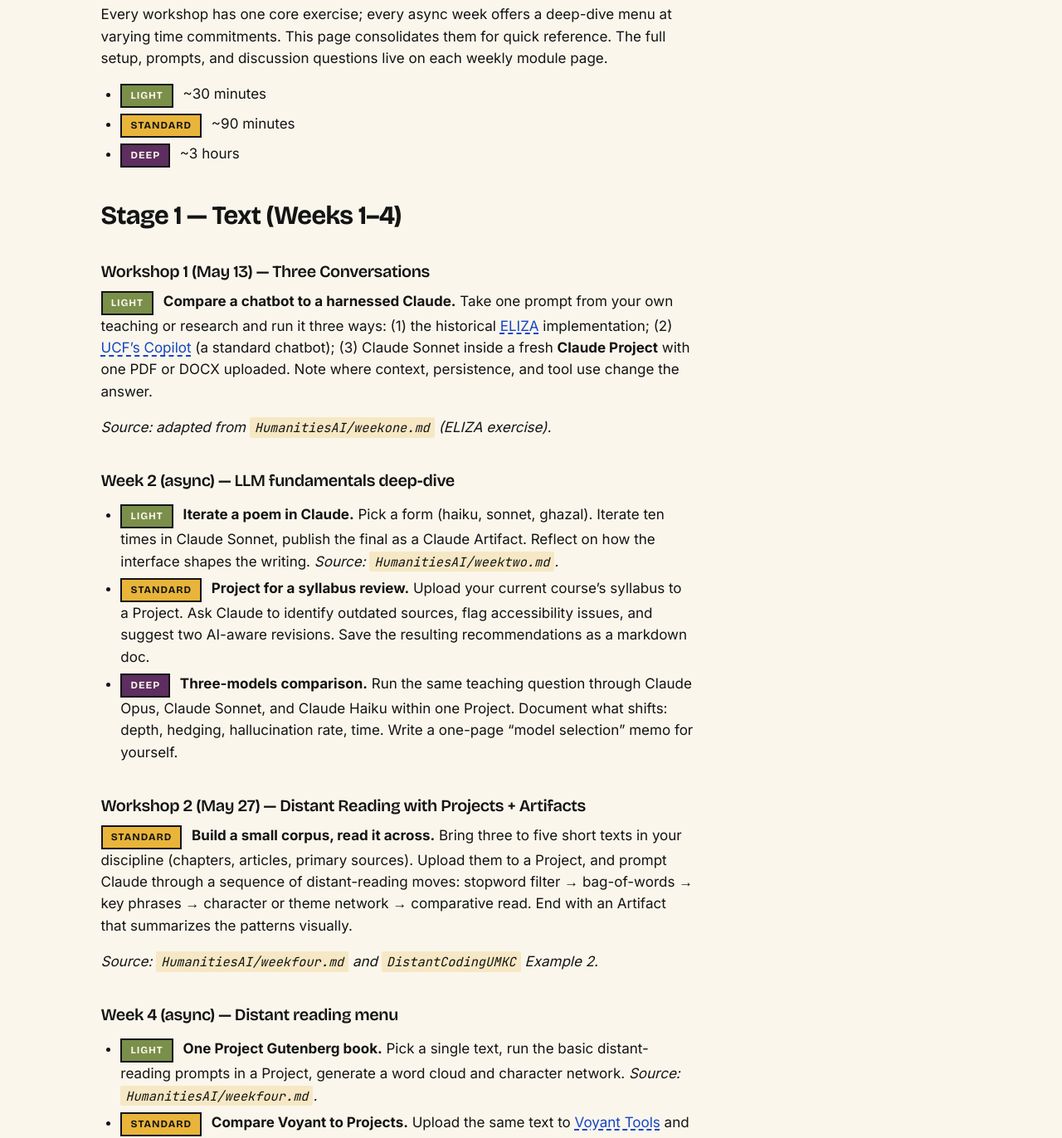
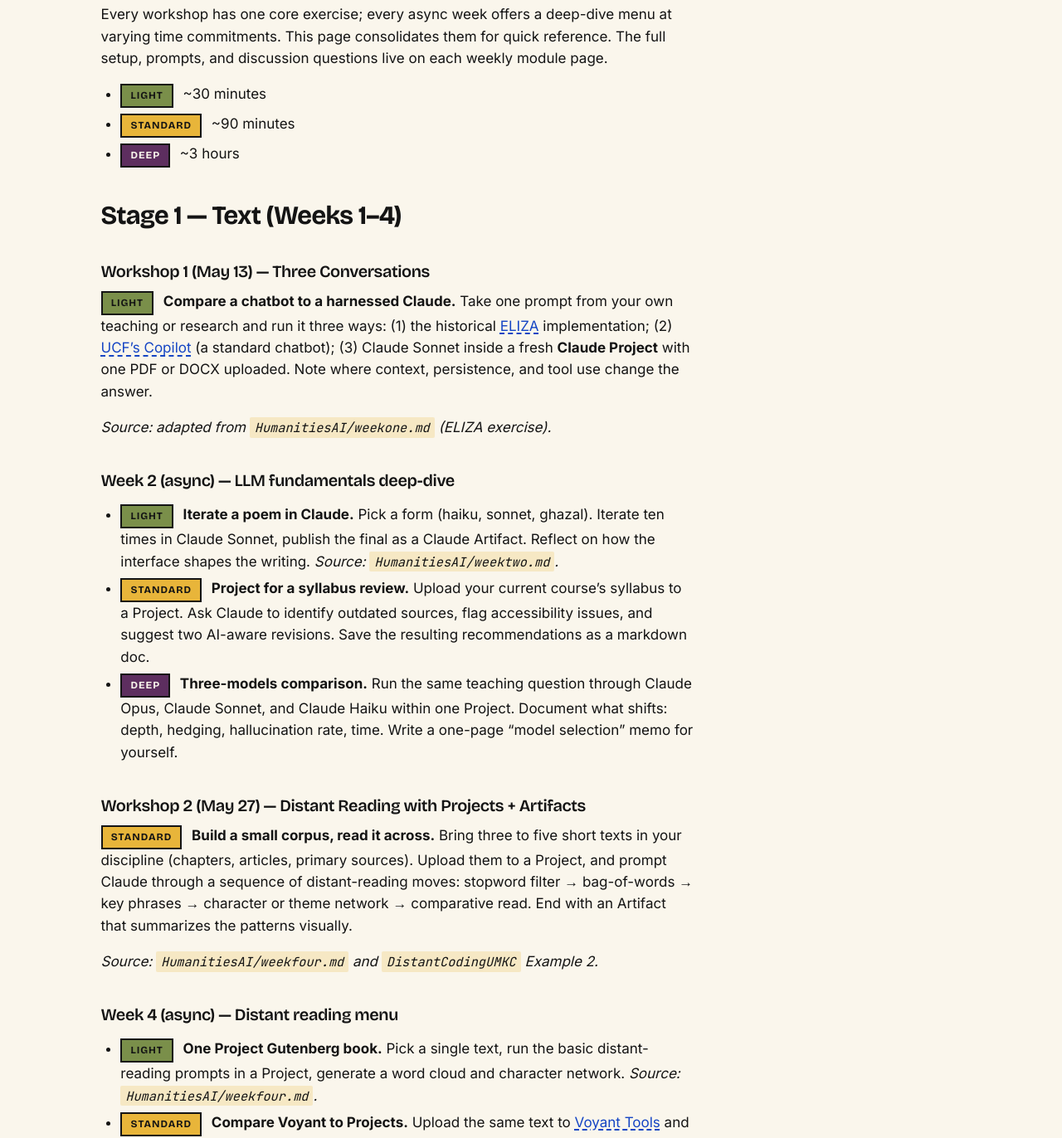
Before and after one commit to AMSUCF/NEH_AI_DH, a Jekyll site: the page built from exercises.md, in a window 1280 px wide. Shown: the part 341-1713 px from the top of the page at 83% size. Built offline with Jekyll 4.4.1, drawn with Linux system fonts in a browser that asks for light colours.

Commit message:
a11y: tag-light uses ink text on sage for AA contrast
Sage bg + bone text was ~3.45:1; sage bg + ink text is ~5.07:1.

Co-Authored-By: Claude Opus 4.7 (1M context) <noreply@anthropic.com>

```diff
--- a/assets/css/style.css
+++ b/assets/css/style.css
@@ -494,7 +494,7 @@ a:hover, a:focus {
   color: var(--ink);
   white-space: nowrap;
 }
-.tag-light    { background: var(--sage);    color: var(--bone); }
+.tag-light    { background: var(--sage);    color: var(--ink); }
 .tag-standard { background: var(--mustard); color: var(--ink); }
 .tag-deep     { background: var(--plum);    color: var(--bone); }
 
```
